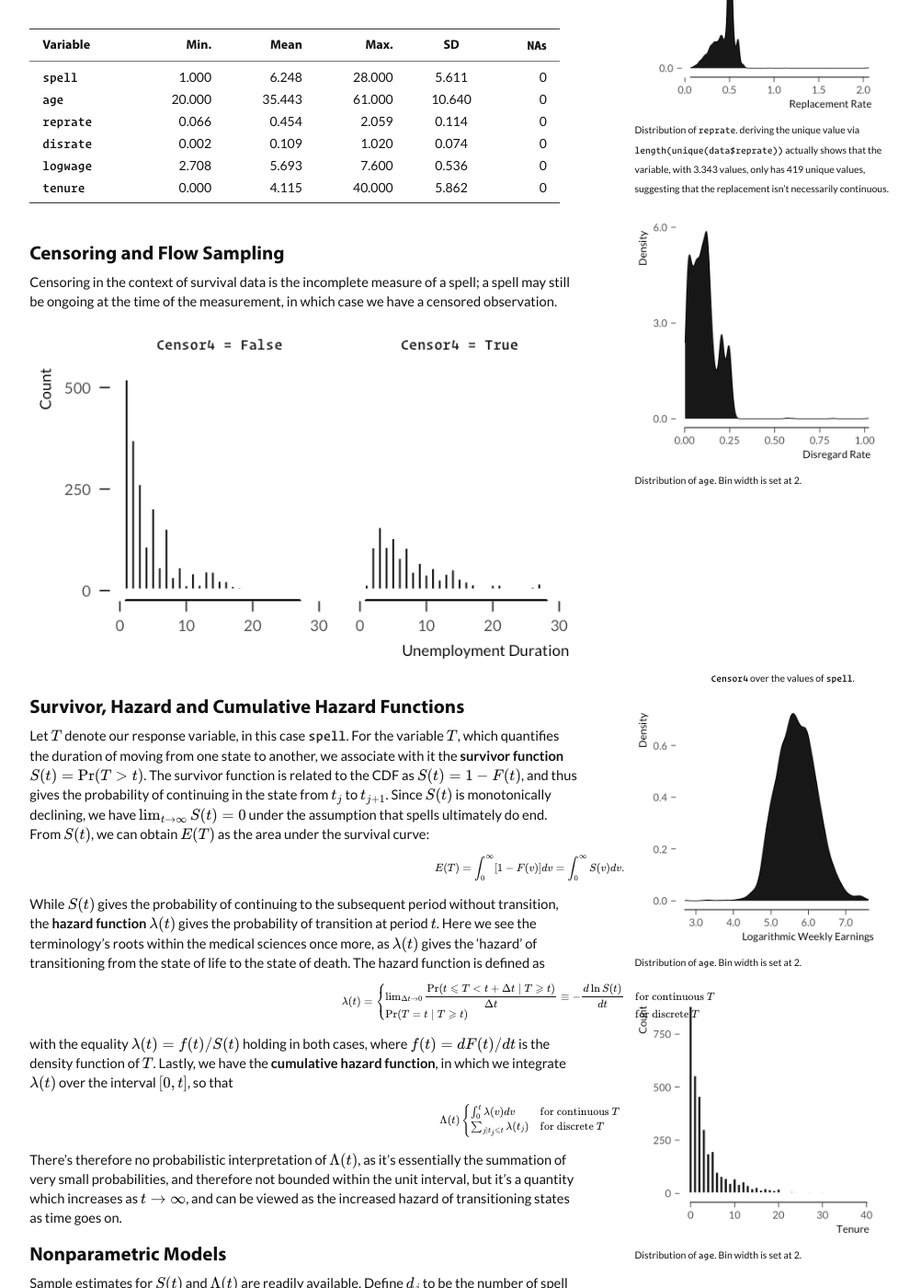
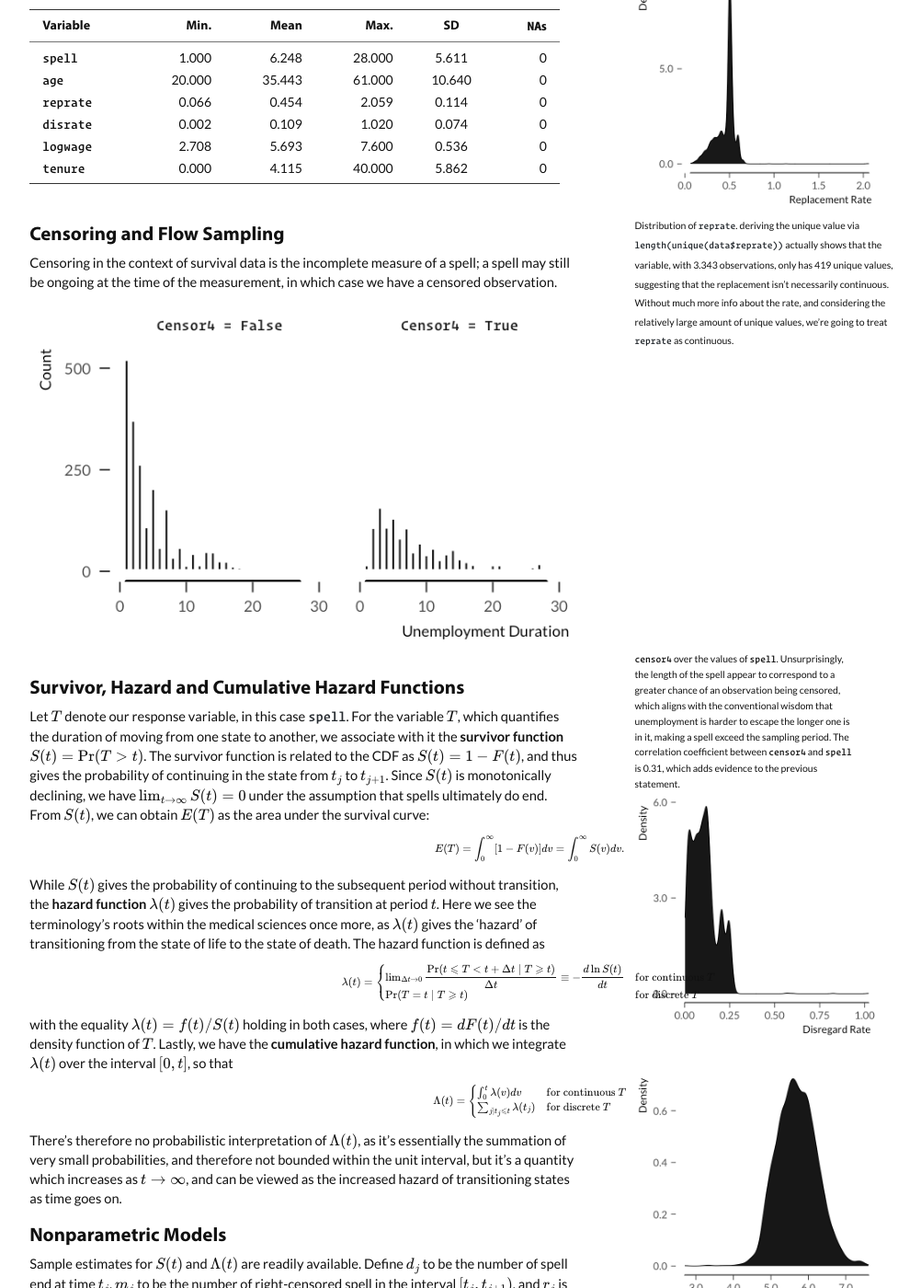
Before and after one commit to mhoirup/mhoirup.github.io, a Jekyll site: the page built from _posts/2021-04-12-Survival-Analysis.md, in a window 1280 px wide and 1400 px high, scrolled down 1547 px. Shown: the whole window at 92% size, without its empty margins (147-1149 px from the left). Built offline with Jekyll 4.4.1, drawn with Linux system fonts in a browser that asks for light colours; formulas are drawn with MathJax 3; some of the changed text lies outside the part shown.

Commit message:
add figcaptions

````diff
--- a/_posts/2021-04-12-Survival-Analysis.md
+++ b/_posts/2021-04-12-Survival-Analysis.md
@@ -24,15 +24,18 @@
 the packages we're going to use. 'Data is loaded from the `Ecdat` package
 in R, which can be found at
 [https://cran.r-project.org/web/packages/Ecdat/Ecdat.pdf](https://cran.r-project.org/web/packages/Ecdat/Ecdat.pdf)
-. The data was used in McCall, B. P. (1996) “Unemployment Insurance Rules,
-Joblessness, and Part-time Work”, *Econometrica*, 64, 647–682.
+. The data was used in McCall (1996).
 
 {% marginfigure 'censored_hist' 'assets/unemp/censored_hist.png' "Distributions
 of the four `censor` variables where I've changed the `1`s and `0`s into
-booleans for clarity." %}
+booleans for clarity. Here we note the distribution of `censor4` which is
+of interest; 1.255 observations have been censored, while 2.088
+observations correspond to completed spells." %}
 
 {% marginfigure 'age_hist' 'assets/unemp/age_hist.png' 'Distribution
-of `age`. Bin width is set at 2.'  %}
+of `age`. Bin width is set at 2 to reduce the number of bars in the graph.
+A majority of respondents is under the age of 40, 2.231 in fact, which
+corresponds to 68% of all observations.'  %}
 
 ```R
 library(dplyr)
@@ -61,11 +64,11 @@
 {% marginfigure 'reprate_hist' "assets/unemp/reprate_hist.png"
 "Distribution of `reprate`. deriving the unique value via
 `length(unique(data$reprate))` actually shows that the variable, with 3.343
-values, only has 419 unique values, suggesting that the replacement isn't
-necessarily continuous."  %}
+observations, only has 419 unique values, suggesting that the replacement isn't
+necessarily continuous. Without much more info about the rate, and
+considering the relatively large amount of unique values, we're going to
+treat `reprate` as continuous."  %}
 
-{% marginfigure 'disrate_hist' 'assets/unemp/disrate_hist.png' 'Distribution
-of `age`. Bin width is set at 2.'  %}
 
 
 Below is a table with a brief description of each variable. In particular,
@@ -120,17 +123,23 @@
 which case we have a censored observation.
 
 
-{% maincolumn 'assets/unemp/spell_censor4.png' "`Censor4` over the values
-of `spell`. " %}
+{% maincolumn 'assets/unemp/spell_censor4.png' "`censor4` over the values
+of `spell`. Unsurprisingly, the length of the spell appear to correspond to
+a greater chance of an observation being censored, which aligns with the
+conventional wisdom that unemployment is harder to escape the longer one is
+in it, making a spell exceed the sampling period. The correlation
+coefficient between `censor4` and `spell` is 0.31, which adds evidence to
+the previous statement." %}
 
-{% marginfigure 'logwage_hist' 'assets/unemp/logwage_hist.png' 'Distribution
-of `age`. Bin width is set at 2.'  %}
+{% marginfigure 'disrate_hist' 'assets/unemp/disrate_hist.png' ''  %}
+
+
+{% marginfigure 'logwage_hist' 'assets/unemp/logwage_hist.png' ''  %}
 
 ## Survivor, Hazard and Cumulative Hazard Functions
 
 
-{% marginfigure 'tenure_hist' 'assets/unemp/tenure_hist.png' 'Distribution
-of `age`. Bin width is set at 2.'  %}
+{% marginfigure 'tenure_hist' 'assets/unemp/tenure_hist.png' ''  %}
 
 Let $T$ denote our response variable, in this case `spell`. For the
 variable $T$, which quantifies the duration of moving from one state to
@@ -167,7 +176,7 @@
 $\lambda(t)$ over the interval $[0,t]$, so that
 
 $$
-    \Lambda(t)\begin{cases}
+    \Lambda(t)=\begin{cases}
     \int_{0}^{t}\lambda(v)dv& \text{for continuous }T \\
     \sum_{j\mid t_j\leqslant t}^{} \lambda(t_j)& \text{for discrete $T$}
     \end{cases}
````
